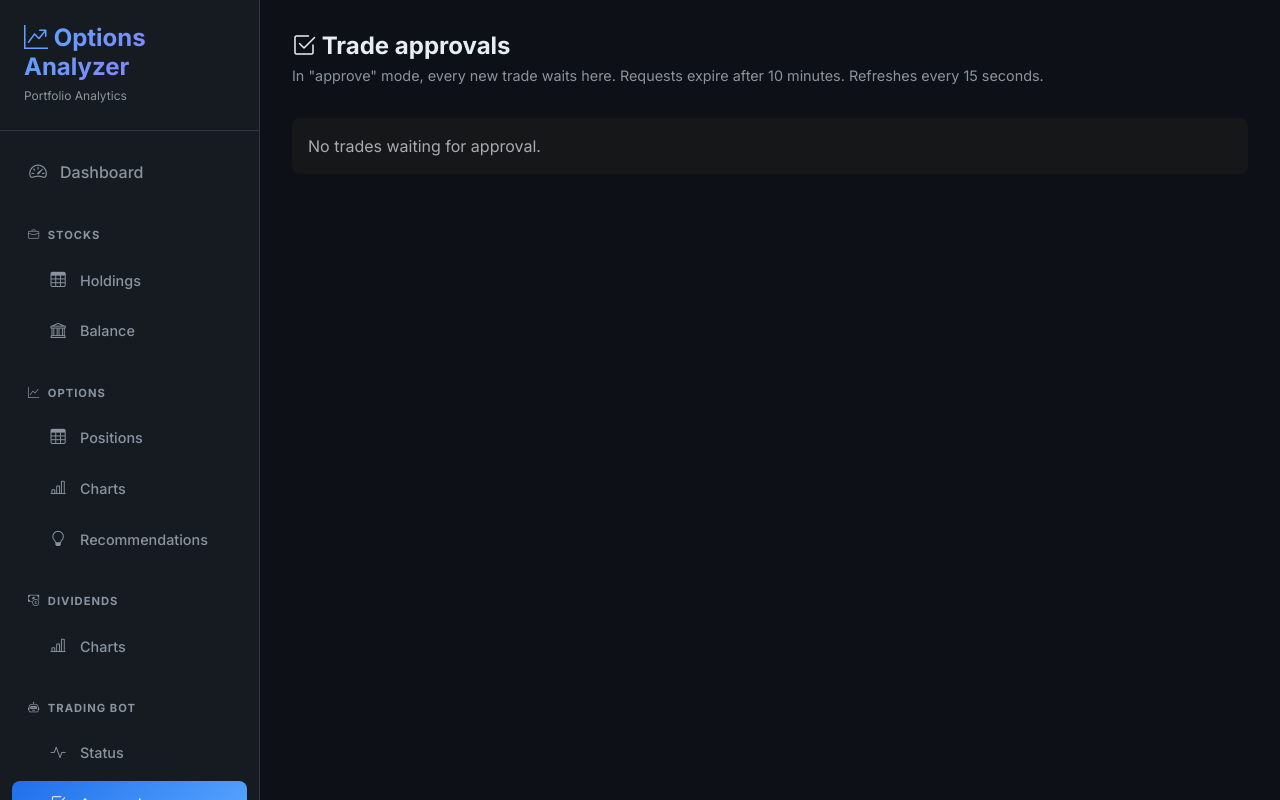
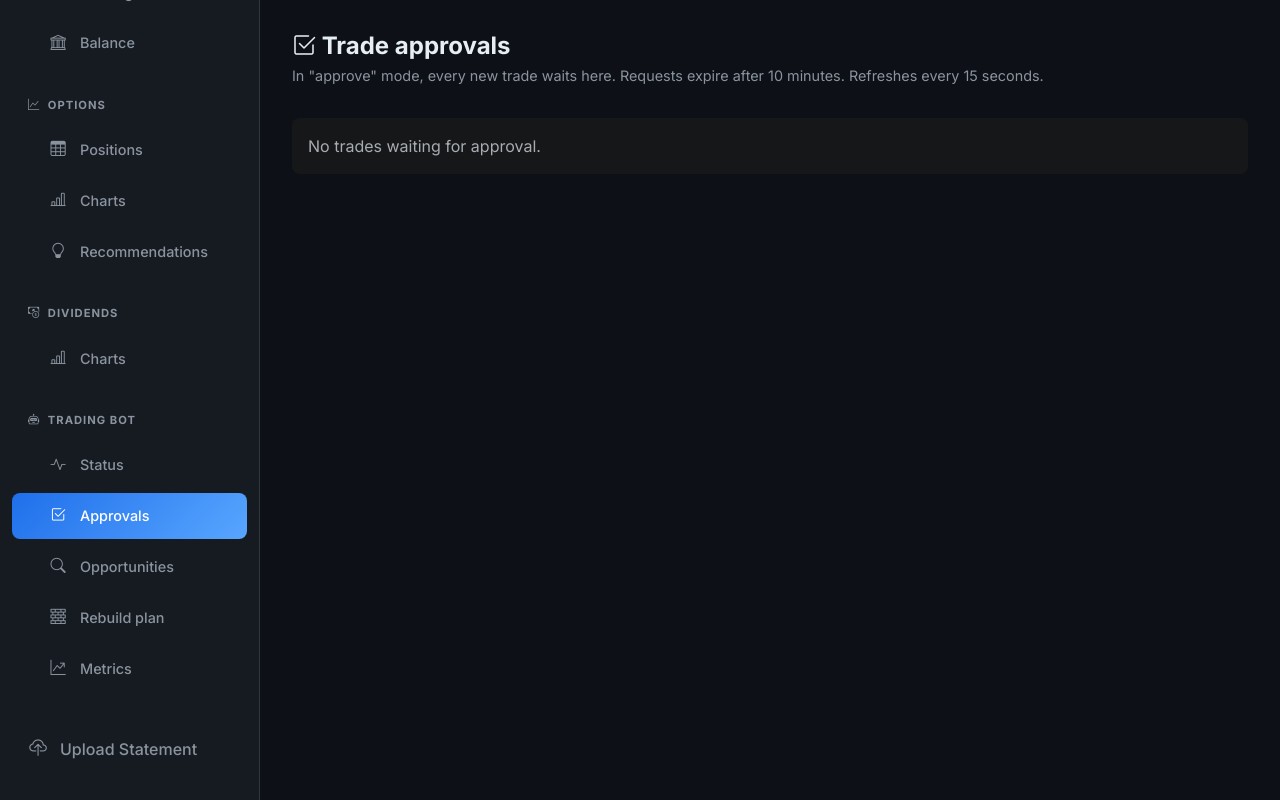
Before and after one commit to gRaytan/Options-Analyzer, a Flask app: page /bot/approvals in a window 1280 px wide. Run offline with Flask 3, Linux system fonts and the light colour scheme.

Commit message:
Fix: keep the sidebar's scroll position between pages
Every page load reset the menu to the top. Its position is now saved in
sessionStorage and restored before the page paints. A page opened fresh
(a bookmark, a new tab) centers its active link instead.

Co-Authored-By: Claude Opus 5.5 <noreply@anthropic.com>
Claude-Session: https://claude.ai/code/session_01Eff4gYm9cDETnNM4nDeP9y

```diff
--- a/templates/base.html
+++ b/templates/base.html
@@ -636,6 +636,30 @@
         </div>
         {% endif %}
     </aside>
+    <script>
+        // Keep the menu where it was when moving between pages (it would jump
+        // back to the top on every page load). Runs before the page paints.
+        (function () {
+            var bar = document.getElementById('sidebar');
+            var KEY = 'sidebarScroll';
+            try {
+                var saved = sessionStorage.getItem(KEY);
+                if (saved !== null) { bar.scrollTop = parseInt(saved, 10) || 0; }
+            } catch (e) { /* storage blocked: start at the top */ }
+            var active = bar.querySelector('.nav-link.active');
+            if (active) {
+                var r = active.getBoundingClientRect(), b = bar.getBoundingClientRect();
+                if (r.top < b.top || r.bottom > b.bottom) {
+                    active.scrollIntoView({ block: 'center' });  // e.g. a page opened from a bookmark
+                }
+            }
+            function save() {
+                try { sessionStorage.setItem(KEY, String(bar.scrollTop)); } catch (e) {}
+            }
+            bar.addEventListener('scroll', save, { passive: true });
+            window.addEventListener('pagehide', save);
+        })();
+    </script>
 
     <!-- Mobile Header -->
     <div class="mobile-header">
```
